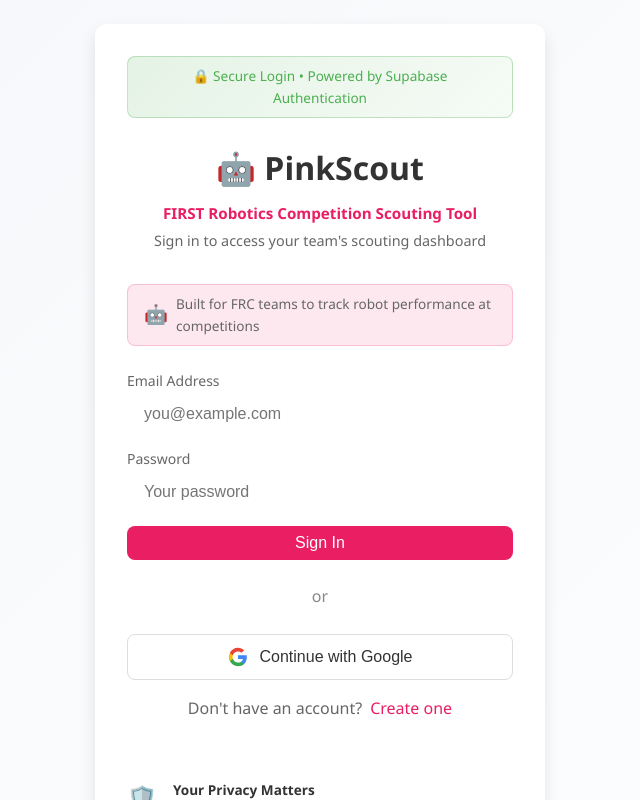
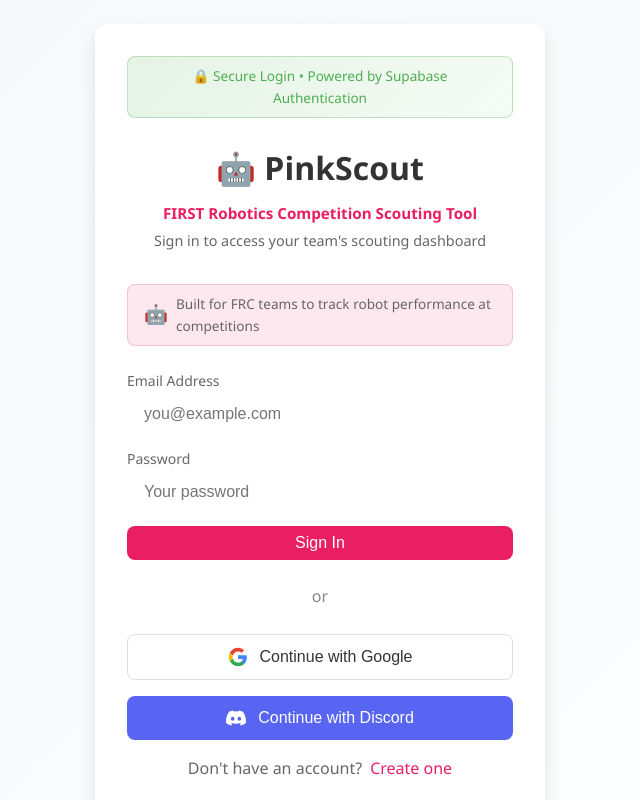
Before and after one commit to RTMBE/Pinkscout, a React (Vite) app in the folder pinkscout-react/: page /login in a window 1280 px wide. Shown: the top 800 px of the page, without its empty margins (320-960 px from the left). Built offline with nearby package versions, Linux system fonts and the light colour scheme; no server answers.

Commit message:
Add Discord OAuth login

```diff
--- a/pinkscout-react/src/contexts/AuthContext.jsx
+++ b/pinkscout-react/src/contexts/AuthContext.jsx
@@ -319,6 +319,23 @@
   }
 
   // =========================================================================
+  // DISCORD OAUTH LOGIN
+  // =========================================================================
+  // Sign in with Discord - no email limits, completely free!
+
+  async function signInWithDiscord() {
+    const { data, error } = await supabase.auth.signInWithOAuth({
+      provider: 'discord',
+      options: {
+        redirectTo: `${window.location.origin}/dashboard`
+      }
+    });
+
+    if (error) throw error;
+    return data;
+  }
+
+  // =========================================================================
   // SIGNUP FUNCTION
   // =========================================================================
 
@@ -605,6 +622,7 @@
     roleContext,        // RBAC context: { role, scoutingId, isMasterAdmin, canViewAll }
     login,              // Function: login(email, password)
     signInWithGoogle,   // Function: signInWithGoogle() - OAuth login
+    signInWithDiscord,  // Function: signInWithDiscord() - OAuth login
     signup,             // Function: signup(email, password, username, signupCode, teamNumber)
     logout,             // Function: logout()
     updateUserProfile,  // Function: updateUserProfile(updates)
--- a/pinkscout-react/src/pages/Login.jsx
+++ b/pinkscout-react/src/pages/Login.jsx
@@ -55,7 +55,7 @@
   const [loading, setLoading] = useState(false);
 
   // Hooks
-  const { user, login, signup, signInWithGoogle, loading: authLoading } = useAuth();
+  const { user, login, signup, signInWithGoogle, signInWithDiscord, loading: authLoading } = useAuth();
   const navigate = useNavigate();
 
   // ==========================================================================
@@ -221,6 +221,22 @@
       // Note: User will be redirected by OAuth flow
     } catch (err) {
       setError(err.message || 'Failed to sign in with Google. Please try again.');
+      setLoading(false);
+    }
+  };
+
+  // ==========================================================================
+  // DISCORD SIGN IN HANDLER
+  // ==========================================================================
+
+  const handleDiscordSignIn = async () => {
+    setLoading(true);
+    setError('');
+    try {
+      await signInWithDiscord();
+      // Note: User will be redirected by OAuth flow
+    } catch (err) {
+      setError(err.message || 'Failed to sign in with Discord. Please try again.');
       setLoading(false);
     }
   };
@@ -471,6 +487,35 @@
             {loading ? 'Connecting...' : 'Continue with Google'}
           </button>
 
+          {/* Discord Sign In Button */}
+          <button
+            type="button"
+            className="btn btn-discord btn-full"
+            onClick={handleDiscordSignIn}
+            disabled={loading}
+            style={{
+              display: 'flex',
+              alignItems: 'center',
+              justifyContent: 'center',
+              gap: '12px',
+              backgroundColor: '#5865F2',
+              color: '#fff',
+              border: 'none',
+              padding: '12px 20px',
+              fontSize: '16px',
+              fontWeight: '500',
+              borderRadius: '8px',
+              cursor: 'pointer',
+              transition: 'all 0.2s ease',
+              marginBottom: '16px'
+            }}
+          >
+            <svg width="20" height="20" viewBox="0 0 24 24" fill="#fff">
+              <path d="M20.317 4.37a19.791 19.791 0 0 0-4.885-1.515.074.074 0 0 0-.079.037c-.21.375-.444.864-.608 1.25a18.27 18.27 0 0 0-5.487 0 12.64 12.64 0 0 0-.617-1.25.077.077 0 0 0-.079-.037A19.736 19.736 0 0 0 3.677 4.37a.07.07 0 0 0-.032.027C.533 9.046-.32 13.58.099 18.057a.082.082 0 0 0 .031.057 19.9 19.9 0 0 0 5.993 3.03.078.078 0 0 0 .084-.028 14.09 14.09 0 0 0 1.226-1.994.076.076 0 0 0-.041-.106 13.107 13.107 0 0 1-1.872-.892.077.077 0 0 1-.008-.128 10.2 10.2 0 0 0 .372-.292.074.074 0 0 1 .077-.01c3.928 1.793 8.18 1.793 12.062 0a.074.074 0 0 1 .078.01c.12.098.246.198.373.292a.077.077 0 0 1-.006.127 12.299 12.299 0 0 1-1.873.892.077.077 0 0 0-.041.107c.36.698.772 1.362 1.225 1.993a.076.076 0 0 0 .084.028 19.839 19.839 0 0 0 6.002-3.03.077.077 0 0 0 .032-.054c.5-5.177-.838-9.674-3.549-13.66a.061.061 0 0 0-.031-.03zM8.02 15.33c-1.183 0-2.157-1.085-2.157-2.419 0-1.333.956-2.419 2.157-2.419 1.21 0 2.176 1.096 2.157 2.42 0 1.333-.956 2.418-2.157 2.418zm7.975 0c-1.183 0-2.157-1.085-2.157-2.419 0-1.333.955-2.419 2.157-2.419 1.21 0 2.176 1.096 2.157 2.42 0 1.333-.946 2.418-2.157 2.418z"/>
+            </svg>
+            {loading ? 'Connecting...' : 'Continue with Discord'}
+          </button>
+
           {/* Toggle Mode Link */}
           <div className="auth-switch">
             <span>
```
